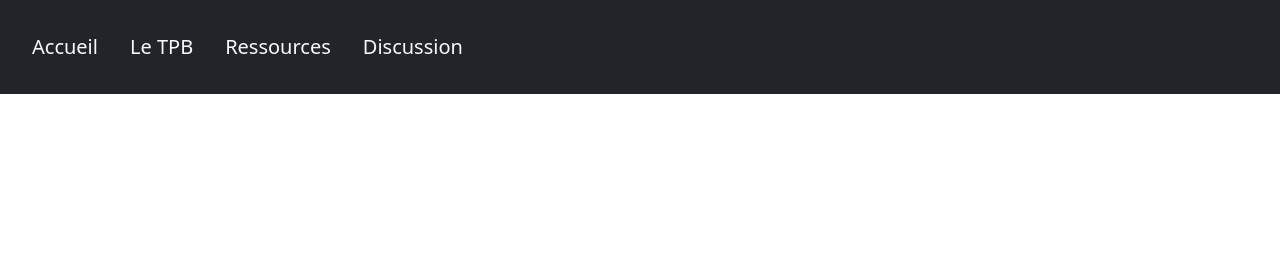
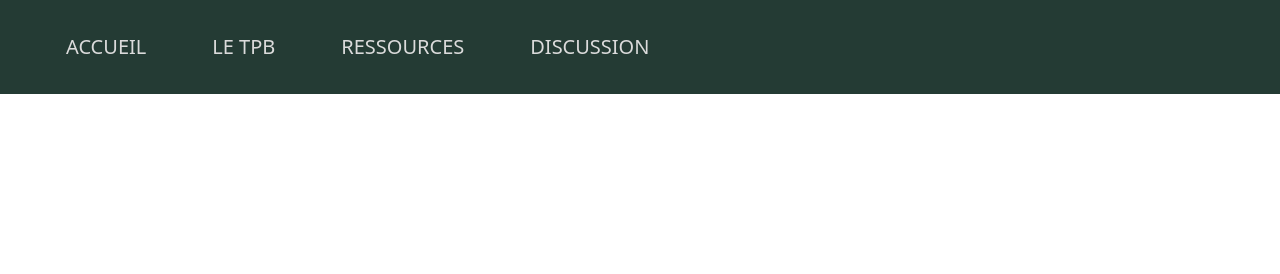
Before and after one commit to SharpSparrow666/l-Ombre-de-toi, a Symfony app: template templates/main/base.html.twig in a window 1280 px wide. Shown: the part 26-300 px from the top of the page. Run offline with Twig, Linux system fonts and the light colour scheme; the template is opened without the code that fills it, so the values that code supplies are empty; some libraries are stand-ins or nearby versions; some web fonts are replaced.

Commit message:
Mise en place partie gauche de la navbar

```diff
--- a/public/styles/styles.css
+++ b/public/styles/styles.css
@@ -1,3 +1,3 @@
 .nav .nav-underline{
-    background-color: ;
+    background-color: #243B34;
 }
--- a/templates/main/base.html.twig
+++ b/templates/main/base.html.twig
@@ -13,6 +13,23 @@
     <link rel="stylesheet" href="public/{{ asset('styles/styles.css') }}">
     {#  Bloc pour permettre aux pages de rajouter individuellement des fichiers CSS additionnels  #}
     {% block css %}{% endblock %}
+    <style>
+        .navbar{
+            background-color: #243B34;
+        }
+
+        .nav-link{
+            color: #DBDBDB;
+            padding-left: 50px;
+            hover:
+        }
+
+        .nav-link:hover{
+            color: #DBDBDB;
+            text-shadow: #0a3622;
+            text-decoration: underline;
+        }
+    </style>
 </head>
 
 {# Inclusion de la bannière et du menu principal du site #}
--- a/templates/partials/header_and_main_navbar.html.twig
+++ b/templates/partials/header_and_main_navbar.html.twig
@@ -2,21 +2,21 @@
     <div class="container-fluid">
         <img src="" alt="Logo et titre du site">
     </div>
-    <nav class="navbar navbar-expand-lg navbar-dark bg-dark main-navbar">
+    <nav class="navbar navbar-expand-lg main-navbar">
         <div class="container-fluid p-3">
 
             <ul class="nav nav-underline">
                 <li class="nav-item">
-                    <a class="nav-link active text-light fs-5" aria-current="page" href="#">Accueil</a>
+                    <a class="nav-link fs-5 text-uppercase" aria-current="page" href="#">Accueil</a>
                 </li>
                 <li class="nav-item">
-                    <a class="nav-link text-light fs-5" href="#">Le TPB</a>
+                    <a class="nav-link fs-5 text-uppercase" href="#">Le TPB</a>
                 </li>
                 <li class="nav-item">
-                    <a class="nav-link text-light fs-5" href="#">Ressources</a>
+                    <a class="nav-link fs-5 text-uppercase" href="#">Ressources</a>
                 </li>
                 <li class="nav-item">
-                    <a class="nav-link text-light fs-5">Discussion</a>
+                    <a class="nav-link fs-5 text-uppercase">Discussion</a>
                 </li>
             </ul>
         </div>
```
Also changed, not shown: public/fonts/DancingScript-VariableFont_wght.ttf (added), public/fonts/YsabeauOffice-Italic-VariableFont_wght.ttf (added), public/fonts/YsabeauOffice-VariableFont_wght.ttf (added).
